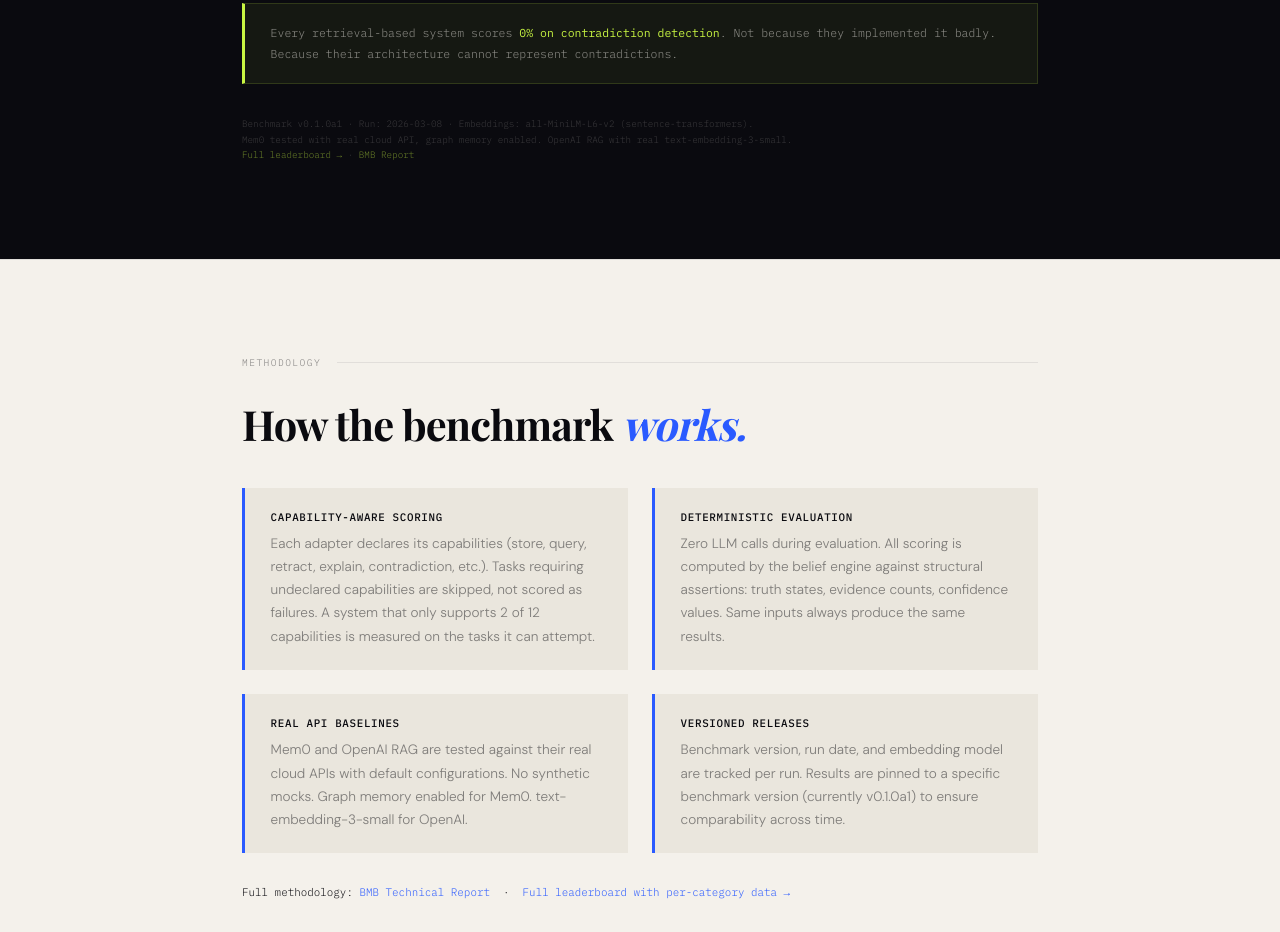
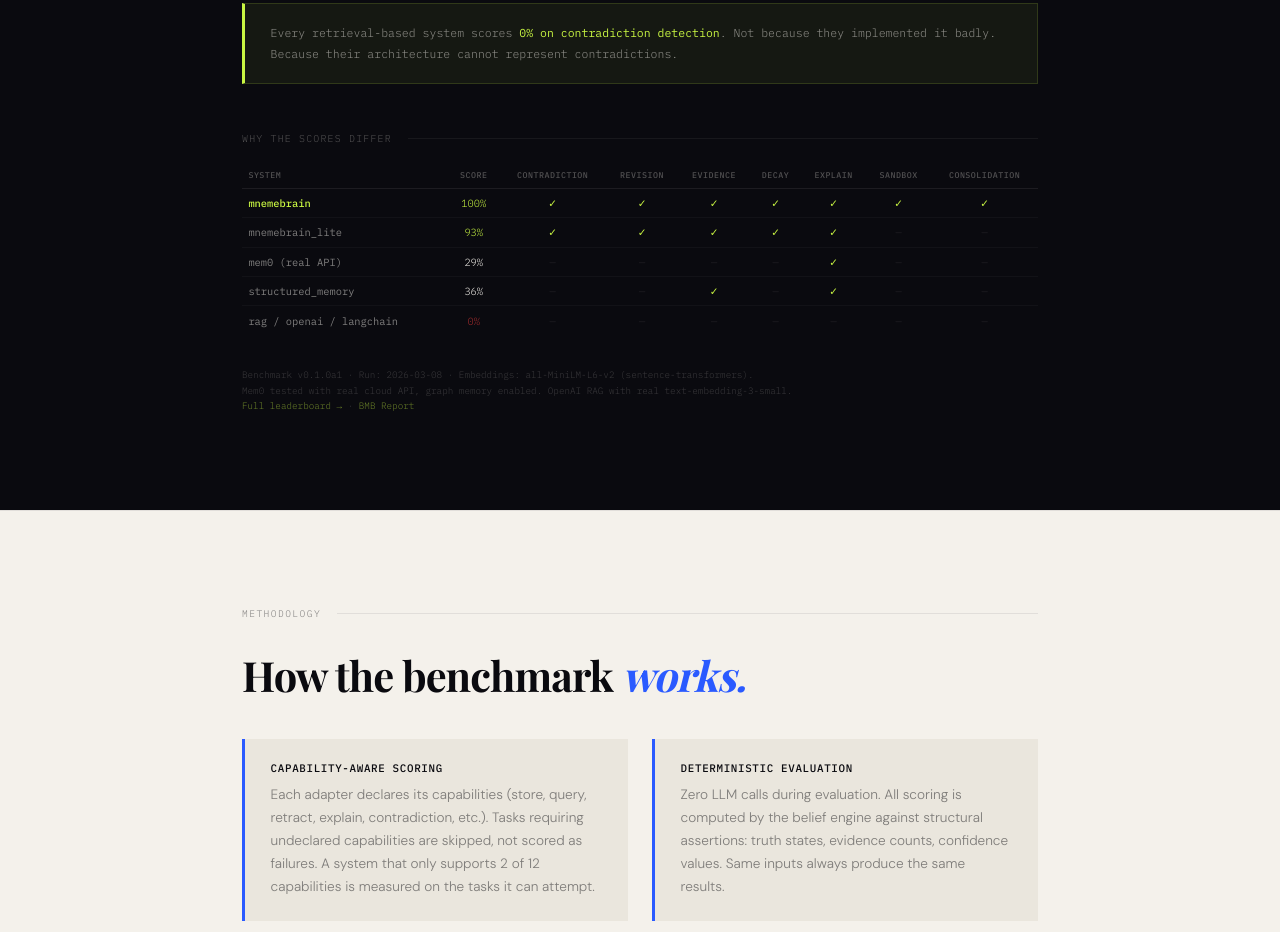
Before and after one commit to mnemebrain/mnemebrain-benchmark, a plain HTML site: page index.html in a window 1280 px wide. Shown: the part 3514-4446 px from the top of the page. Drawn offline with nearby package versions, Linux system fonts and the light colour scheme; a web font is replaced by a local one.

Commit message:
feat: add capability matrix to overview results section
Compact "Why the scores differ" table showing key capabilities per
system directly below the bar chart. Makes it immediately clear that
0% scores are structural — systems lack the required capabilities,
not that they implemented them badly.

```diff
--- a/index.html
+++ b/index.html
@@ -299,6 +299,43 @@
   line-height: 1.75; color: rgba(244,241,235,0.55);
 }
 .results-callout strong { color: var(--pulse); font-weight: 400; }
+
+/* ---- WHY MATRIX (inside results-sec, dark bg) ---- */
+.why-matrix { margin-top: 3rem; }
+.why-matrix-title {
+  font-family: 'IBM Plex Mono', monospace; font-size: 0.62rem;
+  letter-spacing: 0.12em; text-transform: uppercase;
+  color: rgba(244,241,235,0.3); margin-bottom: 1rem;
+  display: flex; align-items: center; gap: 1rem;
+}
+.why-matrix-title::after {
+  content: ''; flex: 1; height: 1px; background: rgba(244,241,235,0.06);
+}
+.why-table {
+  width: 100%; border-collapse: collapse;
+  font-family: 'IBM Plex Mono', monospace; font-size: 0.65rem;
+}
+.why-table th {
+  text-align: center; padding: 0.5rem 0.4rem;
+  border-bottom: 1px solid rgba(244,241,235,0.08);
+  font-weight: 500; font-size: 0.52rem;
+  letter-spacing: 0.06em; text-transform: uppercase;
+  color: rgba(244,241,235,0.3); white-space: nowrap;
+}
+.why-table th:first-child { text-align: left; min-width: 140px; }
+.why-table td {
+  padding: 0.45rem 0.4rem; text-align: center;
+  border-bottom: 1px solid rgba(244,241,235,0.03);
+}
+.why-table td:first-child {
+  text-align: left; color: rgba(244,241,235,0.5); font-weight: 400;
+}
+.why-table tr:last-child td { border-bottom: none; }
+.why-yes { color: var(--pulse); }
+.why-no { color: rgba(244,241,235,0.12); }
+.why-table tr.why-highlight td { color: var(--paper); }
+.why-table tr.why-highlight td:first-child { color: var(--pulse); font-weight: 500; }
+
 .results-meta {
   margin-top: 2rem; font-family: 'IBM Plex Mono', monospace;
   font-size: 0.58rem; color: rgba(244,241,235,0.2); line-height: 1.7;
@@ -658,6 +695,84 @@
       Not because they implemented it badly. Because their architecture cannot represent contradictions.
     </div>
 
+    <div class="why-matrix reveal">
+      <div class="why-matrix-title">Why the scores differ</div>
+      <div style="overflow-x:auto;">
+      <table class="why-table">
+        <thead>
+          <tr>
+            <th>System</th>
+            <th>Score</th>
+            <th>Contra&shy;diction</th>
+            <th>Revision</th>
+            <th>Evidence</th>
+            <th>Decay</th>
+            <th>Explain</th>
+            <th>Sandbox</th>
+            <th>Consoli&shy;dation</th>
+          </tr>
+        </thead>
+        <tbody>
+          <tr class="why-highlight">
+            <td>mnemebrain</td>
+            <td><span class="why-yes">100%</span></td>
+            <td><span class="why-yes">&check;</span></td>
+            <td><span class="why-yes">&check;</span></td>
+            <td><span class="why-yes">&check;</span></td>
+            <td><span class="why-yes">&check;</span></td>
+            <td><span class="why-yes">&check;</span></td>
+            <td><span class="why-yes">&check;</span></td>
+            <td><span class="why-yes">&check;</span></td>
+          </tr>
+          <tr>
+            <td>mnemebrain_lite</td>
+            <td><span class="why-yes">93%</span></td>
+            <td><span class="why-yes">&check;</span></td>
+            <td><span class="why-yes">&check;</span></td>
+            <td><span class="why-yes">&check;</span></td>
+            <td><span class="why-yes">&check;</span></td>
+            <td><span class="why-yes">&check;</span></td>
+            <td><span class="why-no">&mdash;</span></td>
+            <td><span class="why-no">&mdash;</span></td>
+          </tr>
+          <tr>
+            <td>mem0 (real API)</td>
+            <td>29%</td>
+            <td><span class="why-no">&mdash;</span></td>
+            <td><span class="why-no">&mdash;</span></td>
+            <td><span class="why-no">&mdash;</span></td>
+            <td><span class="why-no">&mdash;</span></td>
+            <td><span class="why-yes">&check;</span></td>
+            <td><span class="why-no">&mdash;</span></td>
+            <td><span class="why-no">&mdash;</span></td>
+          </tr>
+          <tr>
+            <td>structured_memory</td>
+            <td>36%</td>
+            <td><span class="why-no">&mdash;</span></td>
+            <td><span class="why-no">&mdash;</span></td>
+            <td><span class="why-yes">&check;</span></td>
+            <td><span class="why-no">&mdash;</span></td>
+            <td><span class="why-yes">&check;</span></td>
+            <td><span class="why-no">&mdash;</span></td>
+            <td><span class="why-no">&mdash;</span></td>
+          </tr>
+          <tr>
+            <td>rag / openai / langchain</td>
+            <td><span style="color:rgba(255,64,64,0.6)">0%</span></td>
+            <td><span class="why-no">&mdash;</span></td>
+            <td><span class="why-no">&mdash;</span></td>
+            <td><span class="why-no">&mdash;</span></td>
+            <td><span class="why-no">&mdash;</span></td>
+            <td><span class="why-no">&mdash;</span></td>
+            <td><span class="why-no">&mdash;</span></td>
+            <td><span class="why-no">&mdash;</span></td>
+          </tr>
+        </tbody>
+      </table>
+      </div>
+    </div>
+
     <div class="results-meta reveal">
       Benchmark v0.1.0a1 &middot; Run: 2026-03-08 &middot; Embeddings: all-MiniLM-L6-v2 (sentence-transformers).<br>
       Mem0 tested with real cloud API, graph memory enabled. OpenAI RAG with real text-embedding-3-small.<br>
```
